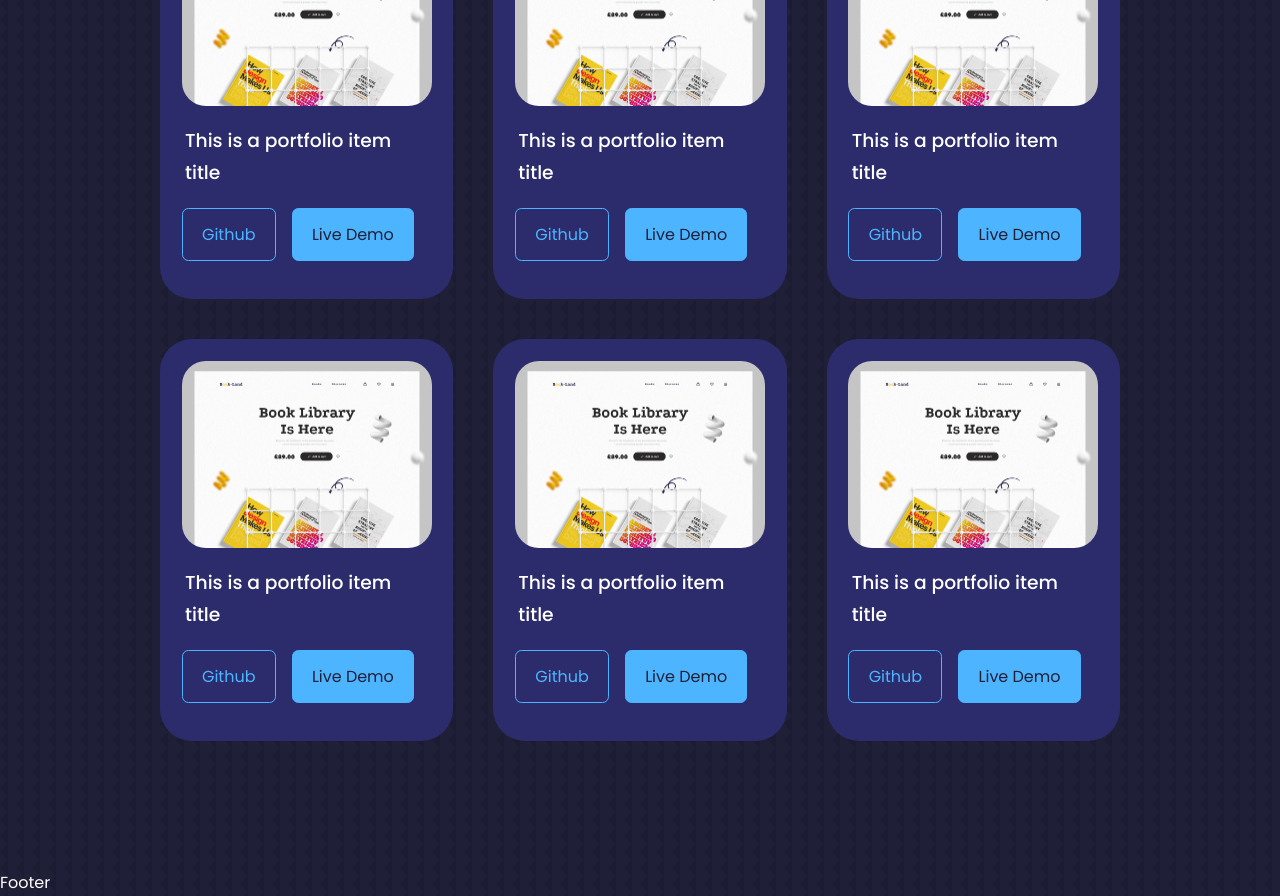
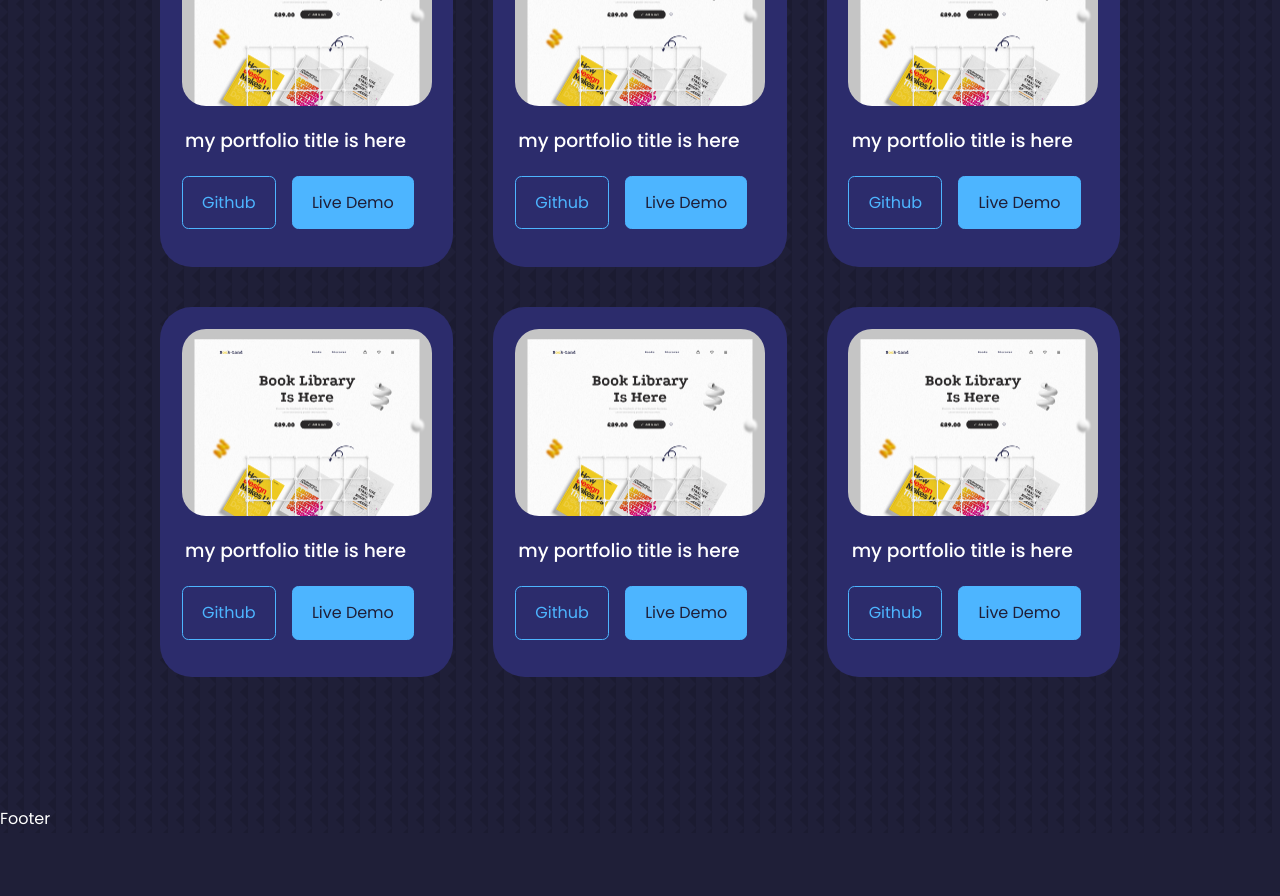
Before and after one commit to Kaveenxz/portfolio-website, a React (Create React App) app: page / in a window 1280 px wide. Shown: the part 3300-4196 px from the top of the page. After the commit the page ends 4133 px from the top, so only its background shows below. Built offline with nearby package versions, Linux system fonts and the light colour scheme.

Commit message:
mapping portfolio data from data array

```diff
--- a/src/components/portfolio/Portfolio.jsx
+++ b/src/components/portfolio/Portfolio.jsx
@@ -1,78 +1,73 @@
 import './portfolio.css'
-import Img01 from '../../assests/Img01.png'
+import IMG01 from '../../assests/Img01.png'
 function Portfolio() {
+
+  const data = [
+    {
+      id: 1,
+      image: IMG01,
+      title: 'my portfolio title is here',
+      github: '',
+      demo: ''
+    },
+    {
+      id: 1,
+      image: IMG01,
+      title: 'my portfolio title is here',
+      github: '',
+      demo: ''
+    },
+    {
+      id: 1,
+      image: IMG01,
+      title: 'my portfolio title is here',
+      github: '',
+      demo: ''
+    },
+    {
+      id: 1,
+      image: IMG01,
+      title: 'my portfolio title is here',
+      github: '',
+      demo: ''
+    },
+    {
+      id: 1,
+      image: IMG01,
+      title: 'my portfolio title is here',
+      github: '',
+      demo: ''
+    },
+    {
+      id: 1,
+      image: IMG01,
+      title: 'my portfolio title is here',
+      github: '',
+      demo: ''
+    }
+  ]
+
   return (
     <section id="portfolio">
       <h5>My Recent Work</h5>
       <h2>Portfolio</h2>
 
       <div className="container portfolio__container">
-        <article className="portfolio__item">
-          <div className="portfolio__item-image">
-            <img src={Img01} alt="" />
-          </div>
-          <h3>This is a portfolio item title</h3>
-          <div className="portfolio__item-cta">
-            <a href="github link" className="btn">Github</a>
-            <a href="dribble link" className='btn btn-primary' target='_bkank'>Live Demo</a>
-          </div>
-        </article>
 
-        <article className="portfolio__item">
-          <div className="portfolio__item-image">
-            <img src={Img01} alt="" />
-          </div>
-          <h3>This is a portfolio item title</h3>
-          <div className="portfolio__item-cta">
-            <a href="github link" className="btn">Github</a>
-            <a href="dribble link" className='btn btn-primary' target='_bkank'>Live Demo</a>
-          </div>
-        </article>
-
-        <article className="portfolio__item">
-          <div className="portfolio__item-image">
-            <img src={Img01} alt="" />
-          </div>
-          <h3>This is a portfolio item title</h3>
-          <div className="portfolio__item-cta">
-            <a href="github link" className="btn">Github</a>
-            <a href="dribble link" className='btn btn-primary' target='_bkank'>Live Demo</a>
-          </div>
-        </article>
-
-        <article className="portfolio__item">
-          <div className="portfolio__item-image">
-            <img src={Img01} alt="" />
-          </div>
-          <h3>This is a portfolio item title</h3>
-          <div className="portfolio__item-cta">
-            <a href="github link" className="btn">Github</a>
-            <a href="dribble link" className='btn btn-primary' target='_bkank'>Live Demo</a>
-          </div>
-        </article>
-
-        <article className="portfolio__item">
-          <div className="portfolio__item-image">
-            <img src={Img01} alt="" />
-          </div>
-          <h3>This is a portfolio item title</h3>
-          <div className="portfolio__item-cta">
-            <a href="github link" className="btn">Github</a>
-            <a href="dribble link" className='btn btn-primary' target='_bkank'>Live Demo</a>
-          </div>
-        </article>
-
-        <article className="portfolio__item">
-          <div className="portfolio__item-image">
-            <img src={Img01} alt="" />
-          </div>
-          <h3>This is a portfolio item title</h3>
-          <div className="portfolio__item-cta">
-            <a href="github link" className="btn">Github</a>
-            <a href="dribble link" className='btn btn-primary' target='_bkank'>Live Demo</a>
-          </div>
-        </article>
-
+        {data.map(({ id, image, title, github, demo }) => {
+          return (
+            <article key={id} className="portfolio__item">
+              <div className="portfolio__item-image">
+                <img src={image} alt="" />
+              </div>
+              <h3>{title}</h3>
+              <div className="portfolio__item-cta">
+                <a href={github} className="btn">Github</a>
+                <a href={demo} className='btn btn-primary' target='_bkank'>Live Demo</a>
+              </div>
+            </article>
+          )
+        })}
 
       </div>
     </section>
```
